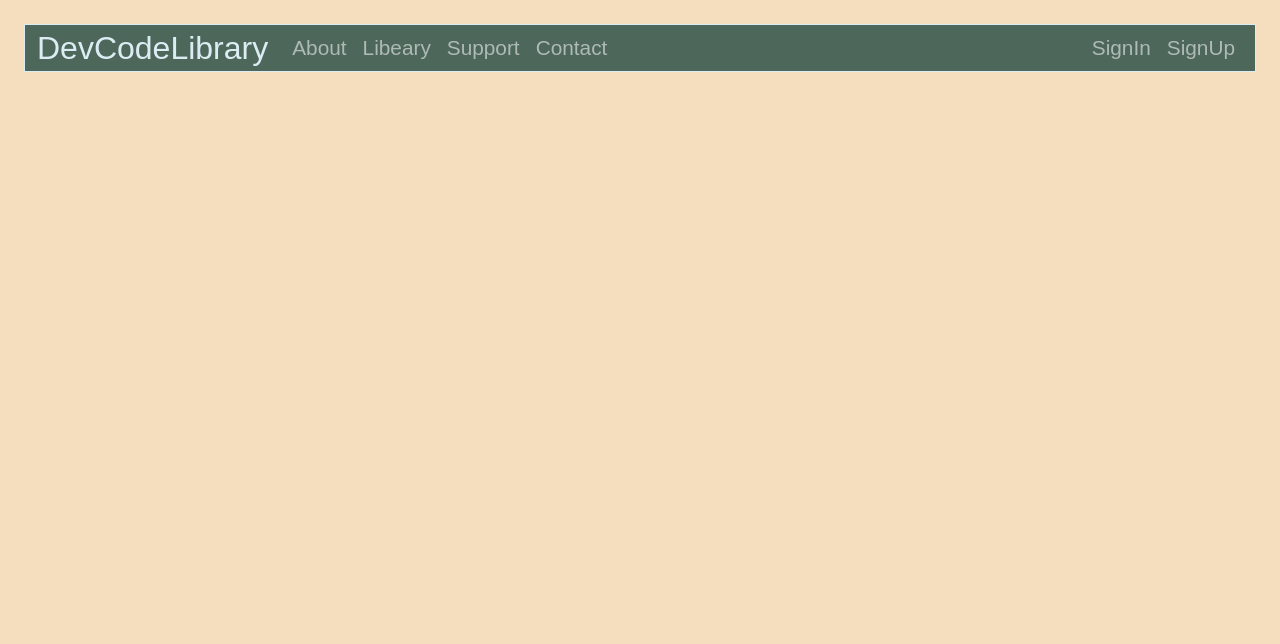
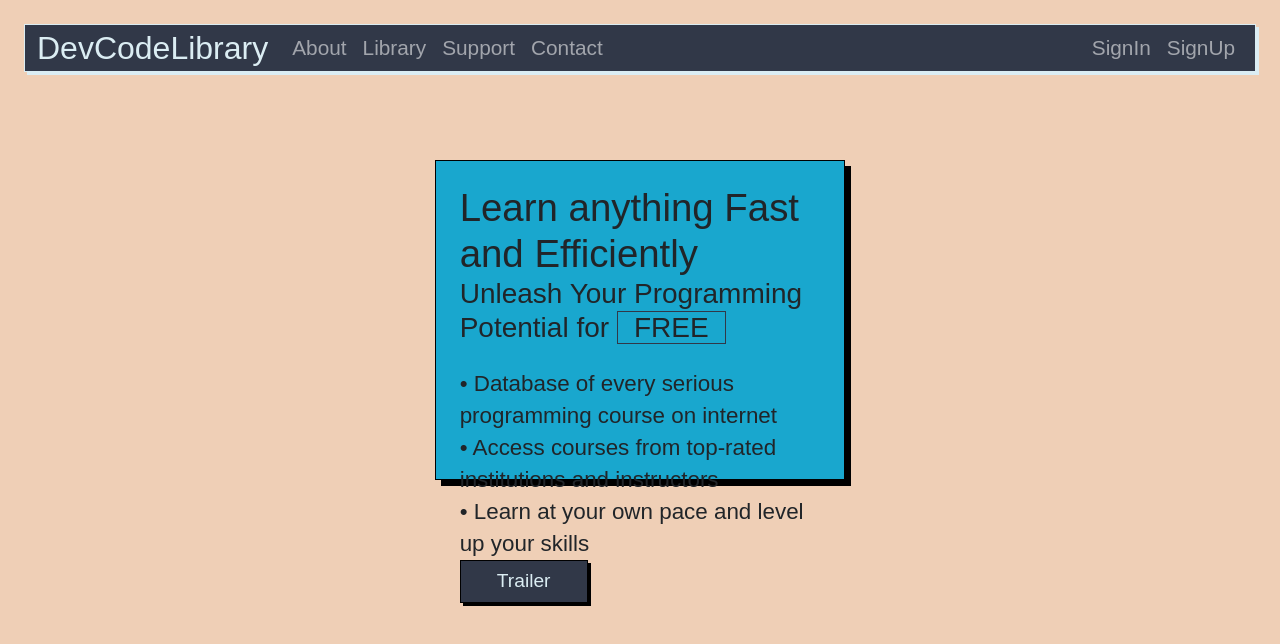
Before and after one commit to the-yurco/DevCodeLibrary-web, a React (Vite) app: page / in a window 1280 px wide. Shown: the top 644 px of the page. Built offline with nearby package versions, Linux system fonts and the light colour scheme; a web font is replaced by a local one.

Commit message:
home page alost dones

```diff
--- a/src/components/Navigation/Navigation.tsx
+++ b/src/components/Navigation/Navigation.tsx
@@ -15,7 +15,7 @@ const Navigation = () => {
 						<Navbar.Collapse id="responsive-navbar-nav">
 							<Nav className="me-auto">
 								<Nav.Link href="/about">About</Nav.Link>
-								<Nav.Link href="/library">Libeary</Nav.Link>
+								<Nav.Link href="/library">Library</Nav.Link>
 								<Nav.Link href="/support">Support</Nav.Link>
 								<Nav.Link href="/contact">Contact</Nav.Link>
 							</Nav>
--- a/src/components/Navigation/_navigation.scss
+++ b/src/components/Navigation/_navigation.scss
@@ -5,6 +5,7 @@ body {
 		height: 3rem;
 		background-color: $secondary;
 		border: 1px solid $txt;
+		box-shadow: 3px 3px $txt;
 		// font-size: 3rem;
 		// color: #ff6768;
 
--- a/src/main.css
+++ b/src/main.css
@@ -29,27 +29,31 @@ body .card img {
   box-shadow: 0px 1px 1px 0px #182044, 1px 1px 1px 0px #182044, 1px 1px 5px 0px #182044, 1px 1px 10px 0px #182044;
 }
 body .card .card-body .container a {
-  background-color: #4361ee !important;
-  box-shadow: 0px 5px 10px 0px rgba(0, 0, 0, 0.5);
-  border: none;
+  background-color: #313848;
+  color: #dbedf3;
+  font-size: 1.2rem;
+  box-shadow: 3px 3px black;
+  border: 1px solid black;
   transition: all 0.3s;
+  width: 8rem;
 }
 body .card .card-body .container a:hover {
   transform: translateY(-3px);
-  box-shadow: 0px 10px 20px 2px rgba(0, 0, 0, 0.25);
 }
 body .tips-card .l2-header {
   color: #4361ee !important;
 }
 body .tips-card .card-body a .btn {
-  background-color: #4361ee !important;
-  box-shadow: 0px 5px 10px 0px rgba(0, 0, 0, 0.5);
-  border: none;
+  background-color: #313848;
+  color: #dbedf3;
+  font-size: 1.2rem;
+  box-shadow: 3px 3px black;
+  border: 1px solid black;
   transition: all 0.3s;
+  width: 8rem;
 }
 body .tips-card .card-body a .btn:hover {
   transform: translateY(-3px);
-  box-shadow: 0px 10px 20px 2px rgba(0, 0, 0, 0.25);
 }
 body .tips-card .footer_card_tips {
   color: #4361ee !important;
@@ -77,8 +81,9 @@ body .tips-card .footer_card_tips {
 }
 body .navbar {
   height: 3rem;
-  background-color: #4d675a;
+  background-color: #313848;
   border: 1px solid #dbedf3;
+  box-shadow: 3px 3px #dbedf3;
 }
 body .navbar .container {
   display: flex;
@@ -92,28 +97,16 @@ body .navbar .container .navbar-nav .nav-link {
   font-size: 1.3rem;
 }
 
-body .home-hero .slider-thumb::before {
-  position: absolute;
-  content: "";
-  left: 25%;
-  top: 45%;
-  width: 450px;
-  height: 450px;
-  background-image: linear-gradient(45deg, #4361ee 25%, transparent 25%, transparent 50%, #4361ee 50%, #6679cf 75%, transparent 75%, transparent);
-  border-radius: 62% 47% 82% 35%/45% 45% 80% 66%;
-  will-change: border-radius, transform, opacity;
-  animation: sliderShape 5s linear infinite;
-  display: block;
-  z-index: -1;
-  -webkit-animation: sliderShape 5s linear infinite;
-}
-body .home-hero .row .main-banner,
-body .home-hero .row .secondary-banner {
+body .home-wrapper .row .main-banner,
+body .home-wrapper .row .secondary-banner,
+body .home-wrapper .row .third-banner {
   opacity: 0;
   animation: drop-down 1s ease-in-out forwards;
+  border: 1px solid black;
 }
-body .home-hero .row .main-banner .image-hidden,
-body .home-hero .row .secondary-banner .image-hidden {
+body .home-wrapper .row .main-banner .image-hidden,
+body .home-wrapper .row .secondary-banner .image-hidden,
+body .home-wrapper .row .third-banner .image-hidden {
   position: absolute;
   top: 0;
   left: 0;
@@ -122,50 +115,49 @@ body .home-hero .row .secondary-banner .image-hidden {
   opacity: 0;
   transition: opacity 0.3s ease-in-out;
 }
-body .home-hero .row .main-banner .image-visible,
-body .home-hero .row .secondary-banner .image-visible {
+body .home-wrapper .row .main-banner .image-visible,
+body .home-wrapper .row .secondary-banner .image-visible,
+body .home-wrapper .row .third-banner .image-visible {
   opacity: 1;
   width: 20rem;
   height: 20rem;
 }
-body .home-hero .row h1 {
+body .home-wrapper .row .main-banner {
+  margin: 4rem 0 0 0;
+  height: 20rem;
+  background-color: #19a7ce;
+  box-shadow: 6px 6px black;
+}
+body .home-wrapper .row .secondary-banner {
+  background-color: #898121;
+  box-shadow: 6px 6px black;
+}
+body .home-wrapper .row h1 {
   font-size: 2.4em;
 }
-body .home-hero .row span {
-  color: #4361ee !important;
-  border: 1px solid #4361ee !important;
-  -webkit-border-radius: 0.3rem;
-  -moz-border-radius: 0.3rem;
-  -ms-border-radius: 0.3rem;
-  border-radius: 0.3rem;
+body .home-wrapper .row p {
+  font-size: 1.4rem;
+  line-height: 2rem;
 }
-body .home-hero .row .btn {
-  background-color: #4361ee !important;
-  box-shadow: 0px 5px 10px 0px rgba(0, 0, 0, 0.5);
-  border: none;
+body .home-wrapper .row span {
+  border: 1px solid #313848;
+}
+body .home-wrapper .row .btn {
+  background-color: #313848;
+  color: #dbedf3;
+  font-size: 1.2rem;
+  box-shadow: 3px 3px black;
+  border: 1px solid black;
   transition: all 0.3s;
+  width: 8rem;
 }
-body .home-hero .row .btn:hover {
+body .home-wrapper .row .btn:hover {
   transform: translateY(-3px);
-  box-shadow: 0px 10px 20px 2px rgba(0, 0, 0, 0.25);
 }
-body .home-hero .row img {
+body .home-wrapper .row img {
   max-width: 100%;
-  height: auto;
-  border: 3px solid #4361ee !important;
 }
 
-@media screen and (max-width: 1430px) {
-  .main-banner h1 {
-    font-size: 2rem !important;
-  }
-  .main-banner h4 {
-    font-size: 1rem !important;
-  }
-  .main-banner .btn {
-    font-size: 0.7em;
-  }
-}
 @keyframes sliderShape {
   0%, 100% {
     border-radius: 42% 58% 70% 30%/45% 45% 55% 55%;
@@ -376,5 +368,5 @@ ol ul {
 }
 
 body {
-  background: #f4debe;
+  background: #efcfb6;
 }/*# sourceMappingURL=main.css.map */
--- a/src/pages/home/Home.tsx
+++ b/src/pages/home/Home.tsx
@@ -1,10 +1,48 @@
 import React from 'react';
-import { Container } from 'react-bootstrap';
+import { Col, Container, Row } from 'react-bootstrap';
 import { BsFillPlayFill } from 'react-icons/bs';
 // import Hero from "../../components/Hero/Hero";
 
 const Home = () => {
-	return <></>;
+	return (
+		<>
+			<section className="home-wrapper m-4">
+				<Container className="w-100">
+					<Row className="d-flex justify-content-center">
+						<Col
+							className="main-banner p-4 d-flex flex-column justify-content-between"
+							lg={4}
+						>
+							<div>
+								<h1>Learn anything Fast and Efficiently</h1>
+								<h3>
+									Unleash Your Programming Potential for{' '}
+									<span className=" px-3">FREE</span>
+								</h3>
+								<div className="mt-4">
+									<p>
+										&#x2022; Database of every serious programming course on
+										internet
+									</p>
+									<p>
+										&#x2022; Access courses from top-rated institutions and
+										instructors
+									</p>
+									<p>
+										&#x2022; Learn at your own pace and level up your skills
+									</p>
+								</div>
+							</div>
+							<button id="trailer-toggle-btn" className="btn rounded-0">
+								Trailer
+							</button>
+						</Col>
+						{/* <Col className="secondary-banner"></Col> */}
+					</Row>
+				</Container>
+			</section>
+		</>
+	);
 };
 
 export default Home;
--- a/src/pages/home/_home.scss
+++ b/src/pages/home/_home.scss
@@ -1,27 +1,14 @@
 // @import "src/styles/variables/variables";
 
 body {
-  .home-hero {
-    .slider-thumb::before {
-        position: absolute;
-        content: "";
-        left: 25%;
-        top: 45%;
-        width: 450px;
-        height: 450px;
-        background-image: linear-gradient(45deg, #4361ee 25%, transparent 25%, transparent 50%, #4361ee 50%, #6679cf 75%, transparent 75%, transparent);
-        border-radius: 62% 47% 82% 35% / 45% 45% 80% 66%;
-        will-change: border-radius, transform, opacity;
-        animation: sliderShape 5s linear infinite;
-        display: block;
-        z-index: -1;
-        -webkit-animation: sliderShape 5s linear infinite;
-      }
+	.home-wrapper {
 		.row {
 			.main-banner,
-      .secondary-banner {
+			.secondary-banner,
+			.third-banner {
 				opacity: 0;
 				animation: drop-down 1s ease-in-out forwards;
+				border: 1px solid black;
 
 				.image-hidden {
 					position: absolute;
@@ -39,14 +26,30 @@ body {
 					height: 20rem;
 				}
 			}
+
+			.main-banner {
+				// color: $txt;
+				margin: 4rem 0 0 0;
+				height: 20rem;
+				background-color: #19a7ce;
+				box-shadow: 6px 6px black;
+			}
+			.secondary-banner {
+				background-color: #898121;
+				box-shadow: 6px 6px black;
+			}
 			h1 {
 				font-size: clamp(0.3em, 2.4em, 2.4em);
 				// font-size: calc(35px + 0.390625vw);
 			}
+			p {
+				font-size: $h5fontSize;
+				line-height: 2rem;
+			}
 			span {
-        color: $google;
-        border: 1px solid $google;
-        @include border-radius(0.3rem);
+				// color: ;
+
+				border: 1px solid $secondary;
 			}
 			.btn {
 				@include main-btn;
@@ -56,29 +59,28 @@ body {
 			}
 			img {
 				max-width: 100%;
-        height: auto;
-        @include border(3px, $google);
+				// height: ;
+				// @include border(3px, $google);
 			}
 		}
 	}
 }
 
-@media screen and (max-width: 1430px) {
-  .main-banner {
-    h1 {
-      font-size: 2rem !important;
-    }
-    h4 {
-      font-size: 1rem !important;
-    }
-    .btn {
-      font-size: 0.7em;
-    }
-  }
-}
+// @media screen and (max-width: 1430px) {
+// 	.main-banner {
+// 		h1 {
+// 			font-size: 2rem !important;
+// 		}
+// 		h4 {
+// 			font-size: 1rem !important;
+// 		}
+// 		.btn {
+// 			font-size: 0.7em;
+// 		}
+// 	}
+// }
 
 @keyframes sliderShape {
-
 	0%,
 	100% {
 		border-radius: 42% 58% 70% 30% / 45% 45% 55% 55%;
--- a/src/styles/abstracts/_mixins.scss
+++ b/src/styles/abstracts/_mixins.scss
@@ -1,14 +1,17 @@
 //! MAIN BTNS
 @mixin main-btn {
-  background-color: $google;
-  box-shadow: 0px 5px 10px 0px rgba(0, 0, 0, 0.5);
-  border: none;
+	background-color: $secondary;
+	color: $txt;
+	font-size: $pfontSize;
+	box-shadow: 3px 3px black;
+	border: 1px solid black;
 	transition: all 0.3s;
+	width: 8rem;
 }
 
 @mixin main-btn-hover {
 	transform: translateY(-3px);
-  box-shadow: 0px 10px 20px 2px rgba(0, 0, 0, 0.25);
+	// box-shadow: 0px 10px 20px 2px rgba(0, 0, 0, 0.25);
 }
 
 //! CARD / IMG BOX-SHADOW
@@ -146,37 +149,37 @@
   */
 
 @mixin respond($breakpoint) {
-  @if ($breakpoint == "phone") {
+	@if ($breakpoint == 'phone') {
 		@media only screen and (max-width: 575px) {
 			@content;
 		}
 	}
 
-  @if ($breakpoint == "phone-land") {
+	@if ($breakpoint == 'phone-land') {
 		@media only screen and (max-width: 767px) {
 			@content;
 		}
 	}
 
-  @if ($breakpoint == "tab-port") {
+	@if ($breakpoint == 'tab-port') {
 		@media only screen and (max-width: 991px) {
 			@content;
 		}
 	}
 
-  @if ($breakpoint == "tab-land") {
+	@if ($breakpoint == 'tab-land') {
 		@media only screen and (max-width: 1199px) {
 			@content;
 		}
 	}
 
-  @if ($breakpoint == "desktop") {
+	@if ($breakpoint == 'desktop') {
 		@media only screen and (min-width: 1200px) {
 			@content;
 		}
 	}
 
-  @if ($breakpoint == "big-desktop") {
+	@if ($breakpoint == 'big-desktop') {
 		@media only screen and (min-width: 1800px) {
 			@content;
 		}
--- a/src/styles/abstracts/_variables.scss
+++ b/src/styles/abstracts/_variables.scss
@@ -1,6 +1,6 @@
 //! Colors
-$main-bg: #f4debe;
-$secondary: #4d675a;
+$main-bg: #efcfb6;
+$secondary: #313848;
 $txt: #dbedf3;
 $shit: #404b69;
 
```
Also changed, not shown: src/assets/svg/Coding-bro.svg (added), 1 other file (tests, documents, lock files or other folders). Lines whose indentation alone changed are shown as unchanged.
